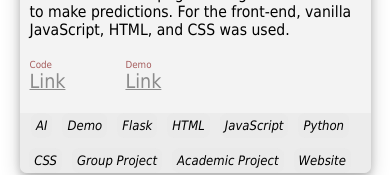
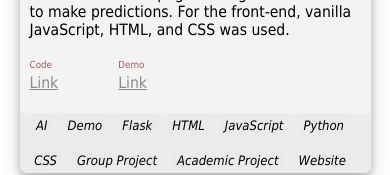
Before and after one commit to abishekh-manoharan/portfolio-website, a React (Create React App) app: page / in a window 390 px wide. Shown: the part 1486-1661 px from the top of the page. Built offline with nearby package versions, Linux system fonts and the light colour scheme.

Commit message:
link text sizing fix

```diff
--- a/public/index.css
+++ b/public/index.css
@@ -842,6 +842,10 @@ a {
         margin-bottom: 10px;
     }
 
+    .link-txt {
+        font-size: .8rem;
+    }
+
     .tags {
         font-size: .8rem;
     }
--- a/src/components/Project.js
+++ b/src/components/Project.js
@@ -82,7 +82,7 @@ function Project(props) {
                             <div class="project-subheading">
                                 Code
                             </div>
-                            <a href={props.githubLink} target='_'>Link</a>
+                            <a class="link-txt" href={props.githubLink} target='_'>Link</a>
                         </div>
 
                         {props.demo ?
@@ -90,7 +90,7 @@ function Project(props) {
                                 <div class="project-subheading">
                                     Demo
                                 </div>
-                                <a href={props.demoLink} target='_'>Link</a>
+                                <a class="link-txt" href={props.demoLink} target='_'>Link</a>
                             </div> : null
                         }
 
@@ -99,7 +99,7 @@ function Project(props) {
                                 <div class="project-subheading">
                                     Site Link
                                 </div>
-                                <a href={props.siteLink} target='_'>Link</a>
+                                <a class="link-txt" href={props.siteLink} target='_'>Link</a>
                             </div>
                             : <></>
                         }
```
